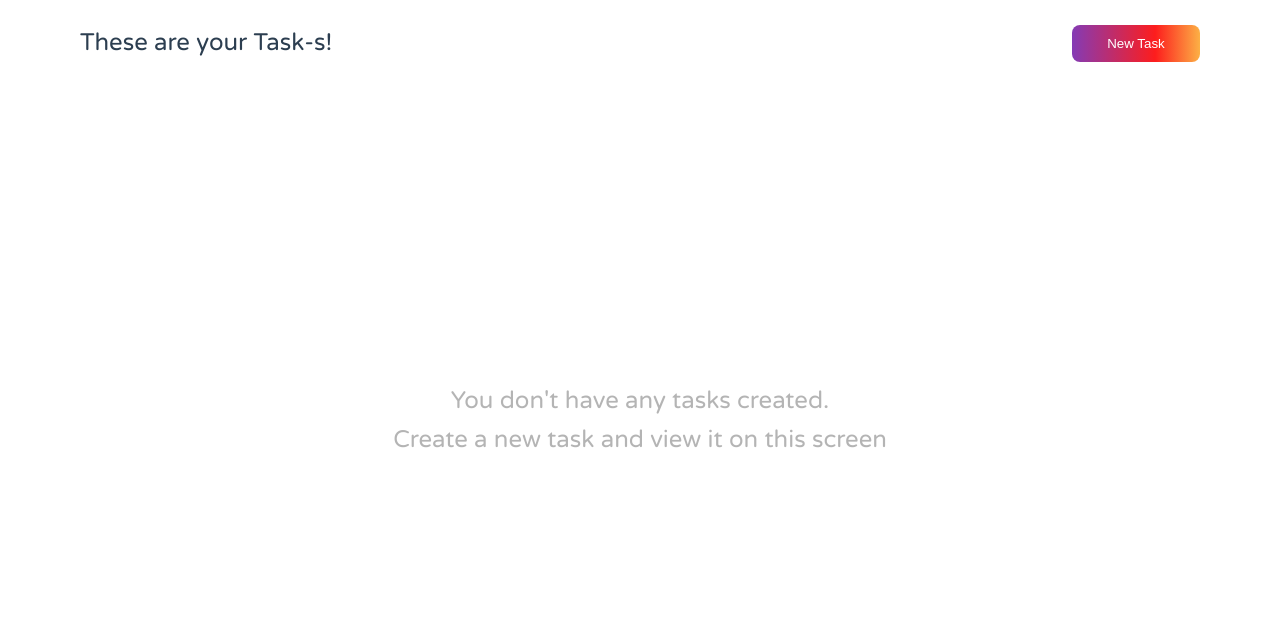
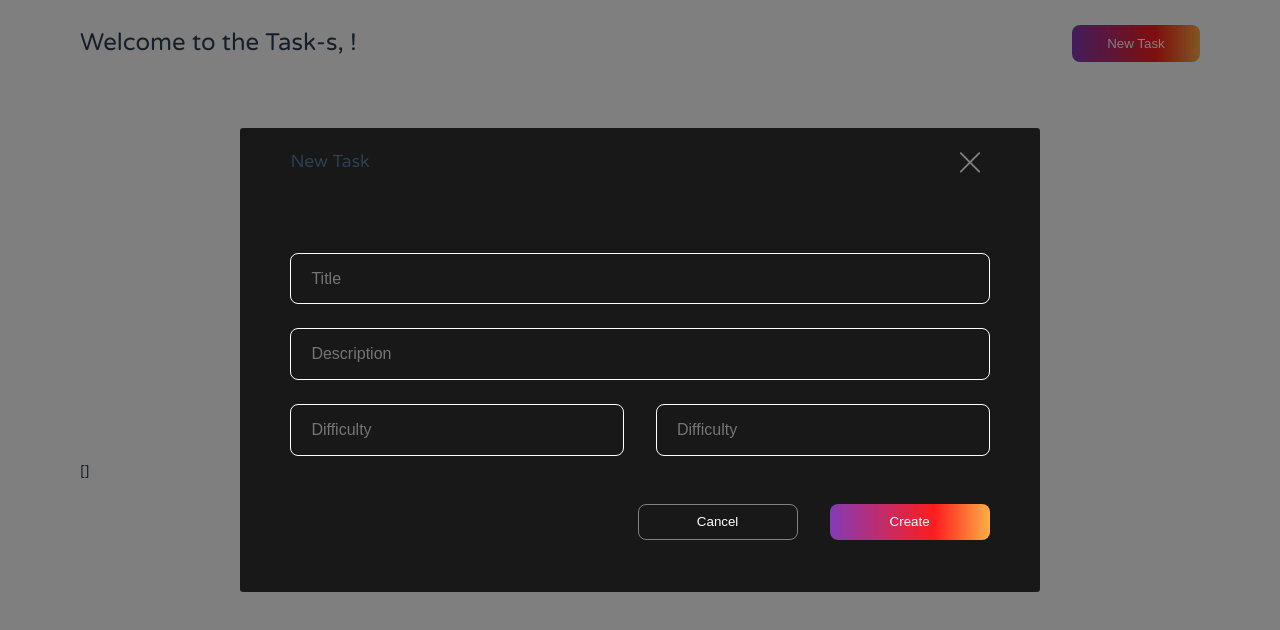
Before and after one commit to diogenesOliver/Task-s, a Vue app in the folder web/: page /task-s/1/1 in a window 1280 px wide. Both pictures are taken after a click on the button "New Task". Shown: the top 630 px of the page. Built offline with nearby package versions, Linux system fonts and the light colour scheme; no server answers.

Commit message:
feat: Modal created

```diff
--- a/web/src/components/TaskPageComponent.vue
+++ b/web/src/components/TaskPageComponent.vue
@@ -2,13 +2,48 @@
     <div class="wrapper">
         <div class="nav-div">
             <div class="infoir">
-                <h1>These are your Task-s! {{ userInfo.name }}</h1>
+                <h1>Welcome to the Task-s, {{ userInfo.name }}!</h1>
             </div>
-            <button class="new-task">New Task</button>
+            <button class="new-task" @click.prevent="openModal()">New Task</button>
+        </div>
+
+        <div class="modal-wrapper" id="modalWrapper">
+            <div class="modal" id="modal">
+                <div class="icon-close-modal">
+
+                    <h3>New Task</h3>
+
+                    <svg @click.prevent="closeModal()" width="40" height="40" viewBox="0 0 40 40" fill="none"
+                        xmlns="http://www.w3.org/2000/svg">
+                        <path d="M30 10L10 30M10 10L30 30" stroke="grey" stroke-width="2" stroke-linecap="round"
+                            stroke-linejoin="round" />
+                    </svg>
+                </div>
+
+                <div class="task-input">
+                    <form>
+                        <input type="email" class="form-input" placeholder="Title">
+                        <input type="email" class="form-input" placeholder="Description">
+                        <div class="forms">
+                            <input type="email" class="form-input" placeholder="Difficulty">
+                            <input type="email" class="form-input" placeholder="Difficulty">
+                        </div>
+                    </form>
+                </div>
+
+                <div class="buttons">
+                    <button class="create-task">Create</button>
+                    <button class="cancel-task" @click="closeModal()">Cancel</button>
+                </div>
+            </div>
         </div>
 
         <div class="msg-from-0-tasks" id="taskCounter">
             <h1>You don't have any tasks created. <br> Create a new task and view it on this screen</h1>
+        </div>
+
+        <div class="tasks-card">
+            <p>{{ userInfo.Task }}</p>
         </div>
 
     </div>
@@ -41,6 +76,20 @@ export default {
                     taskCounter.style.display = 'none'
                 }
             })
+        },
+        async openModal() {
+            const modalDiv = document.getElementById('modalWrapper') as HTMLElement
+            const modal = document.getElementById('modal') as HTMLElement
+
+            modalDiv.style.display = 'flex'
+            modal.style.display = 'flex'
+        },
+        async closeModal() {
+            const modalDiv = document.getElementById('modalWrapper') as HTMLElement
+            const modal = document.getElementById('modal') as HTMLElement
+
+            modalDiv.style.display = 'none'
+            modal.style.display = 'none'
         }
     },
     mounted() {
@@ -70,7 +119,9 @@ h1 {
     font-size: 1.5rem
 }
 
-.new-task {
+.new-task,
+.create-task,
+.cancel-task {
     height: 2.3rem;
     width: 8rem;
 
@@ -89,6 +140,102 @@ h1 {
     text-align: center;
     margin-top: 20rem;
 
-    color: rgba(128, 128, 128, 0.589);
+    color: #80808096;
+}
+
+.modal {
+    display: none;
+    flex-direction: column;
+    align-items: center;
+
+    gap: 3rem;
+    padding: 1rem;
+
+    background-color: #181818;
+
+    border-radius: .2rem;
+    padding-inline: 2rem;
+
+    width: 50rem;
+    height: 29rem;
+
+    margin-inline: auto;
+    margin-top: 10%;
+
+    animation: modal-animation .3s;
+}
+
+.modal-wrapper {
+    background: rgba(0, 0, 0, .5);
+    display: none;
+
+    position: fixed;
+
+    top: 0;
+    left: 0;
+
+    width: 100%;
+    height: 100%;
+
+    z-index: 100;
+}
+
+@keyframes modal-animation {
+    0% {
+        opacity: 0;
+        transform: scale(.2);
+    }
+
+    100% {
+        opacity: 1;
+        transform: scale(1);
+    }
+}
+
+.icon-close-modal,
+.task-input,
+.buttons {
+    width: 95%;
+}
+
+.icon-close-modal {
+    display: flex;
+    flex-direction: row;
+    justify-content: space-between;
+
+    align-items: center;
+}
+
+svg {
+    cursor: pointer;
+    height: 2.3rem;
+}
+
+.task-inpput {
+    height: 85%;
+}
+
+.forms {
+    display: flex;
+    flex-direction: row;
+
+    gap: 2rem;
+}
+
+.buttons {
+    display: flex;
+    flex-direction: row-reverse;
+
+    gap: 2rem;
+}
+
+.cancel-task,
+.create-task {
+    width: 10rem;
+}
+
+.cancel-task {
+    background: transparent;
+    border: 1px solid grey;
 }
 </style>
```
